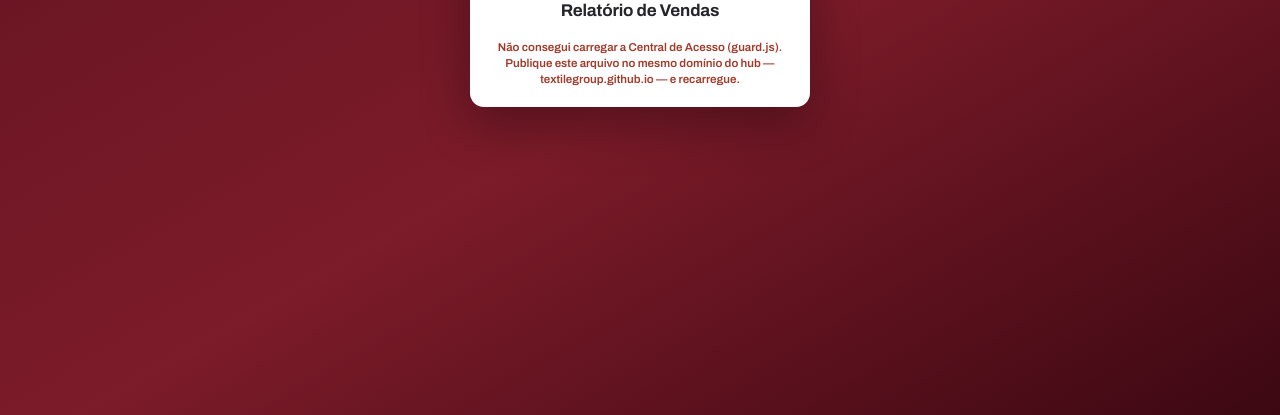
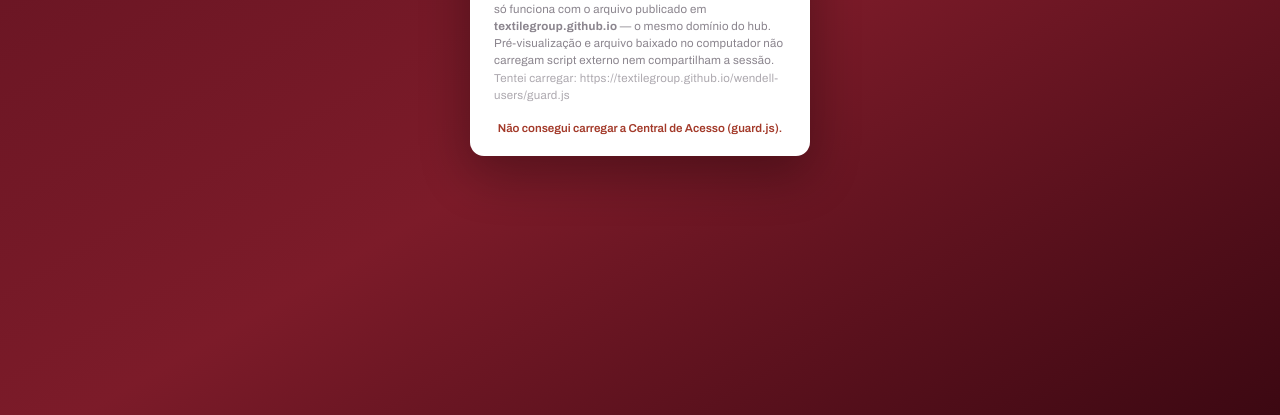
Before and after one commit to textilegroup/wendell-relatorios, a plain HTML site: page index.html in a window 1280 px wide. Shown: the part 385-800 px from the top of the page. Drawn offline with Linux system fonts and the light colour scheme.

Commit message:
Update index.html

```diff
--- a/index.html
+++ b/index.html
@@ -936,7 +936,13 @@ const T = {
   admAnual:'Meta anual', admSalvar:'Salvar metas', admCalc:'Somar meses',
   carregando:'Verificando o acesso…',
   semAcesso:'Sua conta não tem acesso a este relatório. Fale com a gestão.',
-  semGuard:'Não consegui carregar a Central de Acesso (guard.js). Publique este arquivo no mesmo domínio do hub — textilegroup.github.io — e recarregue.',
+  semGuard:'Não consegui carregar a Central de Acesso (guard.js).',
+  semGuardOnde:(onde,src)=>'Esta página está aberta em <b>'+onde+'</b> e o login só funciona '
+    +'com o arquivo publicado em <b>textilegroup.github.io</b> — o mesmo domínio do hub. '
+    +'Pré-visualização e arquivo baixado no computador não carregam script externo nem '
+    +'compartilham a sessão.<br><span style="opacity:.7">Tentei carregar: '+src+'</span>',
+  semGuardLocal:'arquivo local no computador',
+  semGuardPrev:'uma pré-visualização',
   erroCarga:'Não consegui carregar os dados: ',
   admBtn:'ADM', admOn:'ADM ✓', admTitulo:'Área de administração',
   admTxt:'Digite a senha de ADM para definir metas e ponto de equilíbrio.',
@@ -1069,7 +1075,13 @@ const T = {
   admAnual:'Annual target', admSalvar:'Save targets', admCalc:'Sum months',
   carregando:'Checking access…',
   semAcesso:'Your account has no access to this report. Talk to management.',
-  semGuard:'Could not load the Access Hub (guard.js). Publish this file on the same domain as the hub — textilegroup.github.io — and reload.',
+  semGuard:'Could not load the Access Hub (guard.js).',
+  semGuardOnde:(onde,src)=>'This page is open from <b>'+onde+'</b>, and the login only works '
+    +'with the file published on <b>textilegroup.github.io</b> — the same domain as the hub. '
+    +'A preview or a downloaded copy loads no external script and shares no session.'
+    +'<br><span style="opacity:.7">Tried to load: '+src+'</span>',
+  semGuardLocal:'a local file on your computer',
+  semGuardPrev:'a preview',
   erroCarga:'Could not load the data: ',
   admBtn:'ADMIN', admOn:'ADMIN ✓', admTitulo:'Administration area',
   admTxt:'Enter the admin password to set targets and break-even.',
@@ -2894,7 +2906,18 @@ async function arranca(){
   applyRole();
   if (!SB_ON){ abrirPainel(); return; }
   /* sem o guard nao ha sessao: dizer isso, em vez de acusar falta de permissao */
-  if (!g){ gateErro(t().semGuard); return; }
+  if (!g){
+    const L2 = t();
+    const sc = document.querySelector('script[data-app]');
+    const src = (sc && (sc.src || sc.getAttribute('src'))) || '—';
+    const onde = location.protocol === 'file:' ? L2.semGuardLocal
+               : (!location.origin || location.origin === 'null') ? L2.semGuardPrev
+               : location.origin;
+    gateErro(L2.semGuard);
+    setH('gSub', L2.semGuardOnde(onde, esc(src)));
+    el('gSub').style.cssText = 'font-size:11.5px;line-height:1.5;text-align:left;margin-top:10px';
+    return;
+  }
   try{
     const d = await sbLoadData();
     if (d){ boot(d); afterBoot(); }
```
